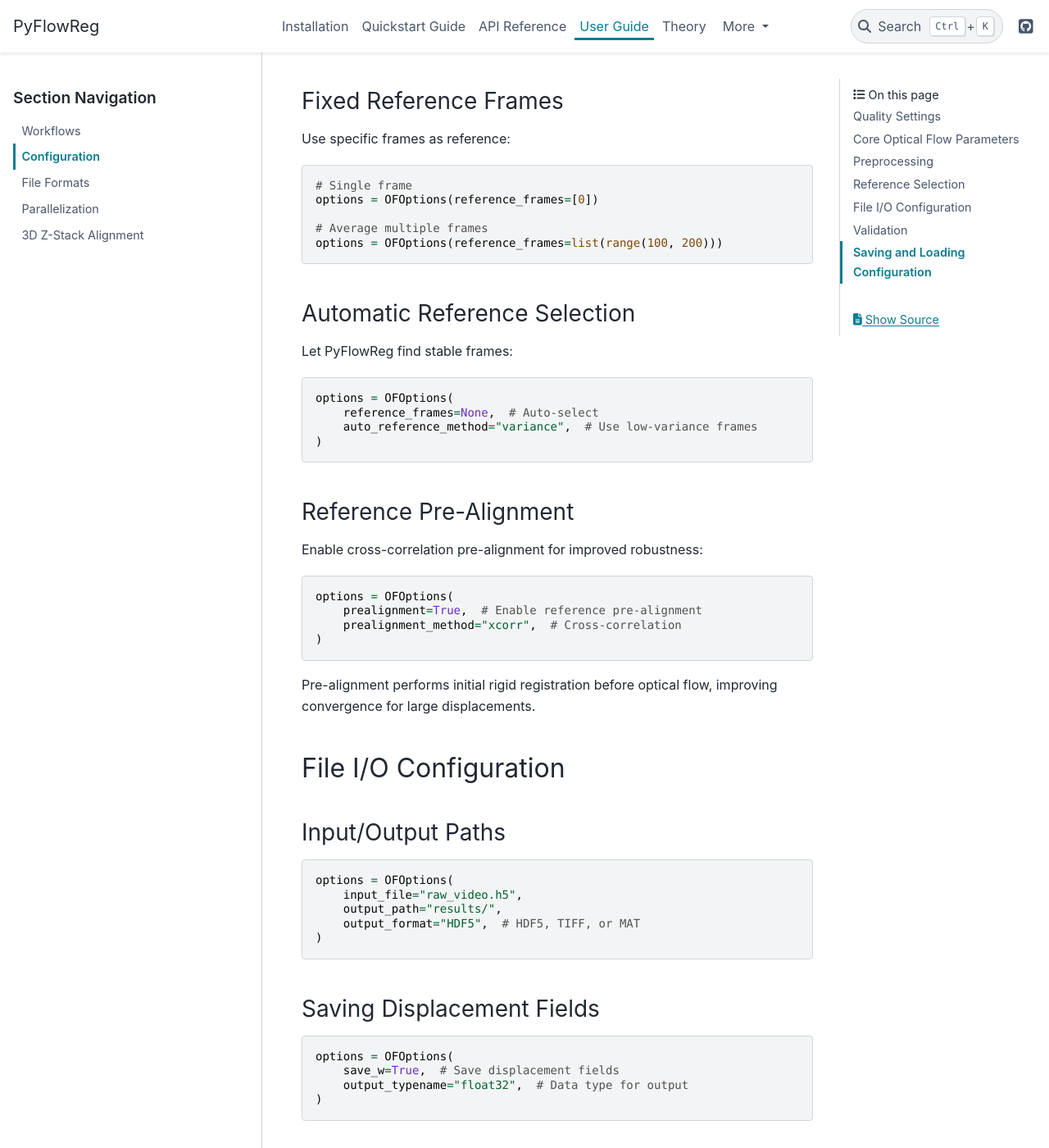
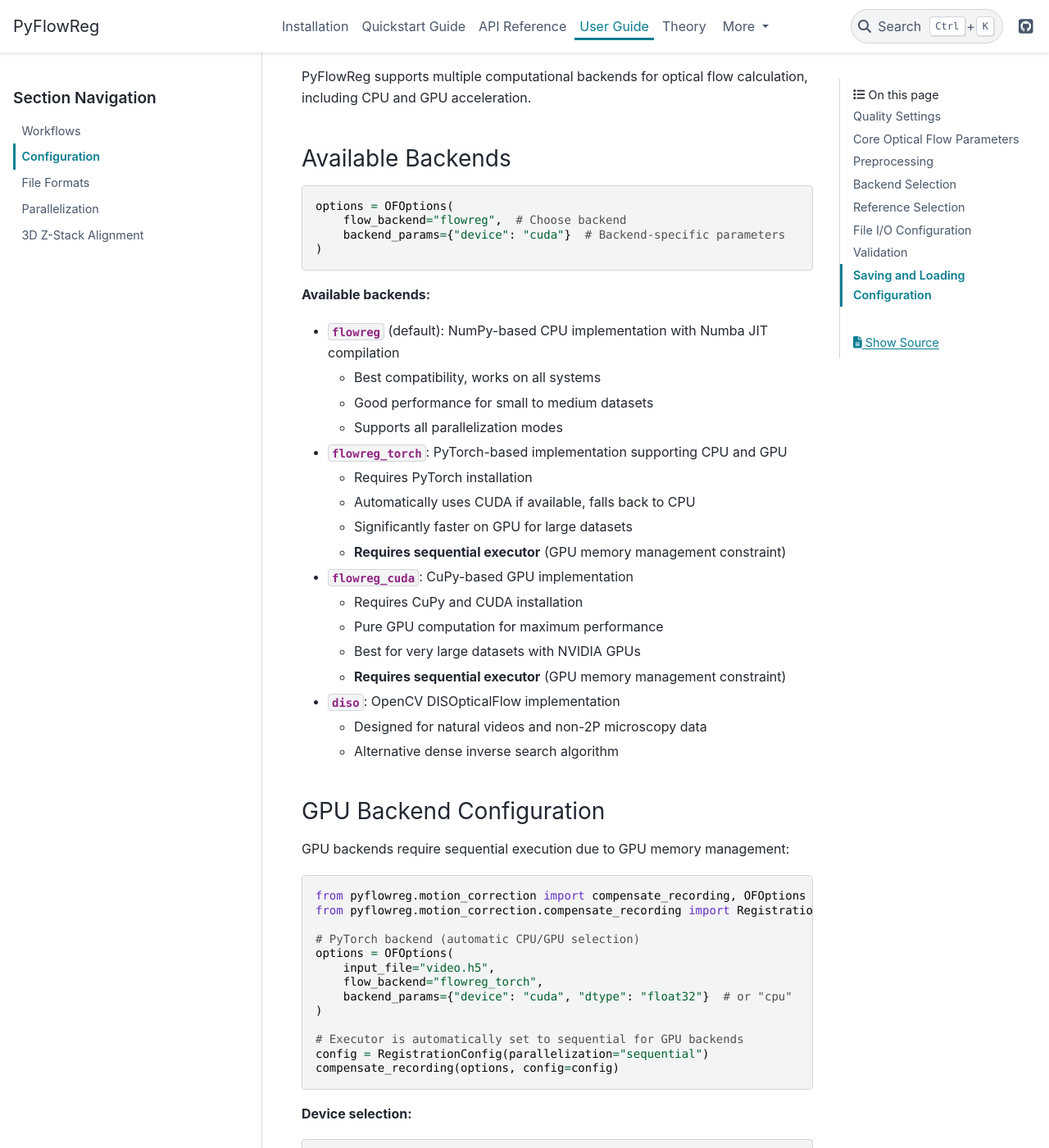
Before and after one commit to FlowRegSuite/pyflowreg, a Sphinx documentation site: the page built from docs/user_guide/configuration.md, in a window 1280 px wide and 1400 px high, scrolled down 2896 px. Shown: the whole window at 82% size. Built offline with Sphinx 7.4.7 and the PyData theme 0.15.4, drawn with Linux system fonts in a browser that asks for light colours; some of the changed text lies outside the part shown.

Commit message:
fixed tests for the executor fall back strategies and priority and updated the readme with the GPU solver info

````diff
--- a/docs/user_guide/configuration.md
+++ b/docs/user_guide/configuration.md
@@ -108,6 +108,102 @@
 - `"individual"`: Normalize each frame independently
 - `"none"`: No normalization
 
+## Backend Selection
+
+PyFlowReg supports multiple computational backends for optical flow calculation, including CPU and GPU acceleration.
+
+### Available Backends
+
+```python
+options = OFOptions(
+    flow_backend="flowreg",  # Choose backend
+    backend_params={"device": "cuda"}  # Backend-specific parameters
+)
+```
+
+**Available backends:**
+
+- **`flowreg`** (default): NumPy-based CPU implementation with Numba JIT compilation
+  - Best compatibility, works on all systems
+  - Good performance for small to medium datasets
+  - Supports all parallelization modes
+
+- **`flowreg_torch`**: PyTorch-based implementation supporting CPU and GPU
+  - Requires PyTorch installation
+  - Automatically uses CUDA if available, falls back to CPU
+  - Significantly faster on GPU for large datasets
+  - **Requires sequential executor** (GPU memory management constraint)
+
+- **`flowreg_cuda`**: CuPy-based GPU implementation
+  - Requires CuPy and CUDA installation
+  - Pure GPU computation for maximum performance
+  - Best for very large datasets with NVIDIA GPUs
+  - **Requires sequential executor** (GPU memory management constraint)
+
+- **`diso`**: OpenCV DISOpticalFlow implementation
+  - Designed for natural videos and non-2P microscopy data
+  - Alternative dense inverse search algorithm
+
+### GPU Backend Configuration
+
+GPU backends require sequential execution due to GPU memory management:
+
+```python
+from pyflowreg.motion_correction import compensate_recording, OFOptions
+from pyflowreg.motion_correction.compensate_recording import RegistrationConfig
+
+# PyTorch backend (automatic CPU/GPU selection)
+options = OFOptions(
+    input_file="video.h5",
+    flow_backend="flowreg_torch",
+    backend_params={"device": "cuda", "dtype": "float32"}  # or "cpu"
+)
+
+# Executor is automatically set to sequential for GPU backends
+config = RegistrationConfig(parallelization="sequential")
+compensate_recording(options, config=config)
+```
+
+**Device selection:**
+```python
+# Automatic device selection (CUDA if available, otherwise CPU)
+backend_params={"device": None}
+
+# Force CUDA
+backend_params={"device": "cuda"}
+
+# Force CPU (PyTorch only)
+backend_params={"device": "cpu"}
+
+# Specific GPU
+backend_params={"device": "cuda:1"}
+```
+
+**Note:** If you request multiprocessing or threading with a GPU backend, PyFlowReg will automatically fall back to sequential execution and issue a warning.
+
+### Performance Considerations
+
+**For small datasets (< 1000 frames):**
+```python
+options = OFOptions(flow_backend="flowreg")  # CPU sufficient
+```
+
+**For large datasets with GPU:**
+```python
+options = OFOptions(
+    flow_backend="flowreg_torch",
+    backend_params={"device": "cuda", "dtype": "float32"}
+)
+```
+
+**For maximum GPU performance:**
+```python
+options = OFOptions(
+    flow_backend="flowreg_cuda",
+    backend_params={"device": "cuda"}
+)
+```
+
 ## Reference Selection
 
 ### Fixed Reference Frames
````
Also changed, not shown: docs/index.md (+12 -0 lines), docs/user_guide/3d_volumes.md (+1 -3 lines), docs/user_guide/parallelization.md (+47 -0 lines), 1 other file.
